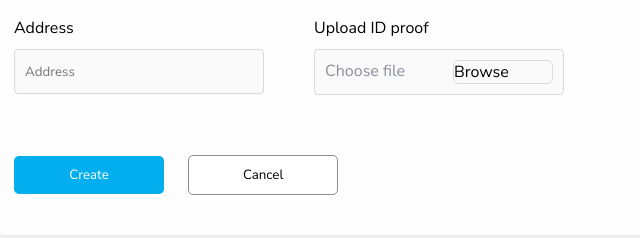
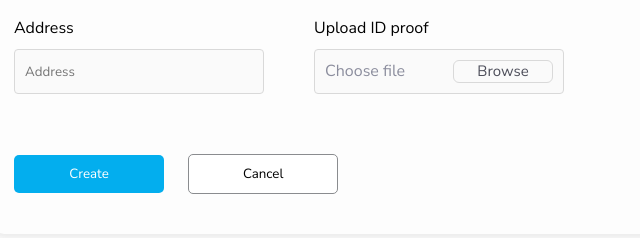
Before and after one commit to sreerajpr06/keyvalue-training, a plain HTML site: page frontend/index.html in a window 1280 px wide. Shown: the part 398-636 px from the top of the page, 326-966 px from the left. Drawn offline with Linux system fonts and the light colour scheme.

Commit message:
Updated styles for file input

```diff
--- a/frontend/styles/styles.css
+++ b/frontend/styles/styles.css
@@ -116,6 +116,7 @@ header {
 
 .form-element label{
     width: calc(100% - 50px);
+    height: 45px;
     display: flex;
     justify-content: space-between;
     border: 1px solid #D9D9D9;
@@ -131,11 +132,14 @@ header {
 }
 
 .form-element label div {
-    display: inline;
+    display: flex;
+    justify-content: center;
     width: 100px;
     border: 1px solid #D9D9D9;
+    color: #4d4e5a;
     border-radius: 6px;
     opacity: 1;
+    font-size: 15px;
 }
 
 .form-btn-section {
```
